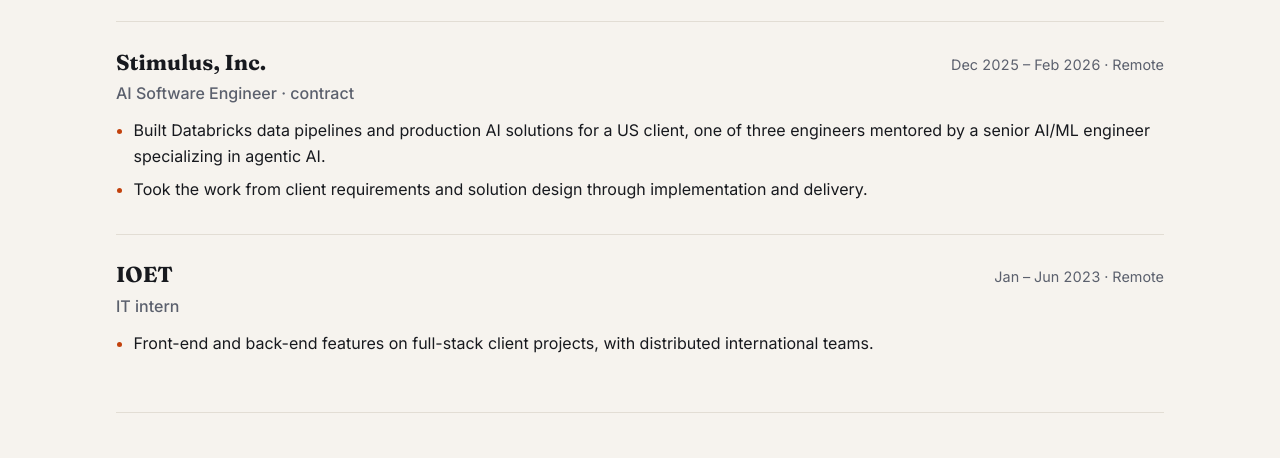
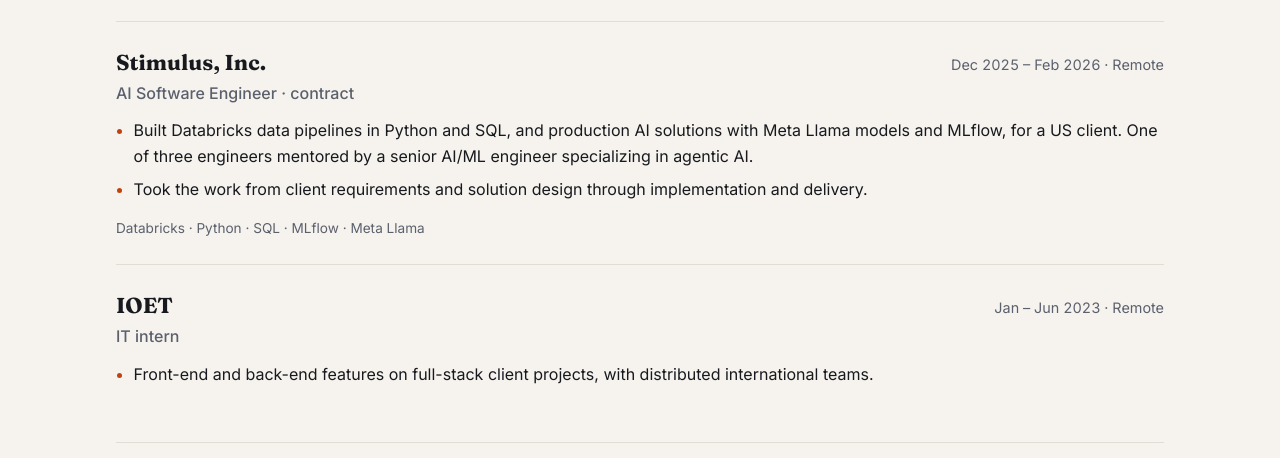
Before and after one commit to AlanJuker/AlanJuker.github.io, a plain HTML site: page index.html in a window 1280 px wide. Shown: the part 884-1342 px from the top of the page. Drawn offline with Linux system fonts and the light colour scheme.

Commit message:
docs: add Stimulus tools and models to experience and résumé

```diff
--- a/index.html
+++ b/index.html
@@ -89,9 +89,10 @@
           </div>
           <p class="role">AI Software Engineer · contract</p>
           <ul>
-            <li>Built Databricks data pipelines and production AI solutions for a US client, one of three engineers mentored by a senior AI/ML engineer specializing in agentic AI.</li>
+            <li>Built Databricks data pipelines in Python and SQL, and production AI solutions with Meta Llama models and MLflow, for a US client. One of three engineers mentored by a senior AI/ML engineer specializing in agentic AI.</li>
             <li>Took the work from client requirements and solution design through implementation and delivery.</li>
           </ul>
+          <p class="stack">Databricks · Python · SQL · MLflow · Meta Llama</p>
         </article>
 
         <article class="job">
@@ -199,7 +200,7 @@
       <section aria-labelledby="skills" class="background">
         <h2 id="skills">Skills</h2>
         <dl>
-          <div><dt>AI and machine learning</dt><dd>Python · scikit-learn · embeddings and hybrid retrieval · Claude and OpenAI APIs, structured outputs · computer vision, TensorFlow.js · evaluation on held-out benchmarks</dd></div>
+          <div><dt>AI and machine learning</dt><dd>Python · scikit-learn · embeddings and hybrid retrieval · Claude, OpenAI and Meta Llama models, structured outputs · MLflow · computer vision, TensorFlow.js · evaluation on held-out benchmarks</dd></div>
           <div><dt>Data</dt><dd>Databricks · Oracle 19c (PL/SQL, stored procedures) · PostgreSQL · SQL Server · MySQL · Power BI</dd></div>
           <div><dt>Back end</dt><dd>C# · .NET 6 / 8 · REST APIs · FastAPI · SQLAlchemy</dd></div>
           <div><dt>Front end</dt><dd>TypeScript · Angular · React · Next.js · HTMX</dd></div>
```
Also changed, not shown: 1 other file.
